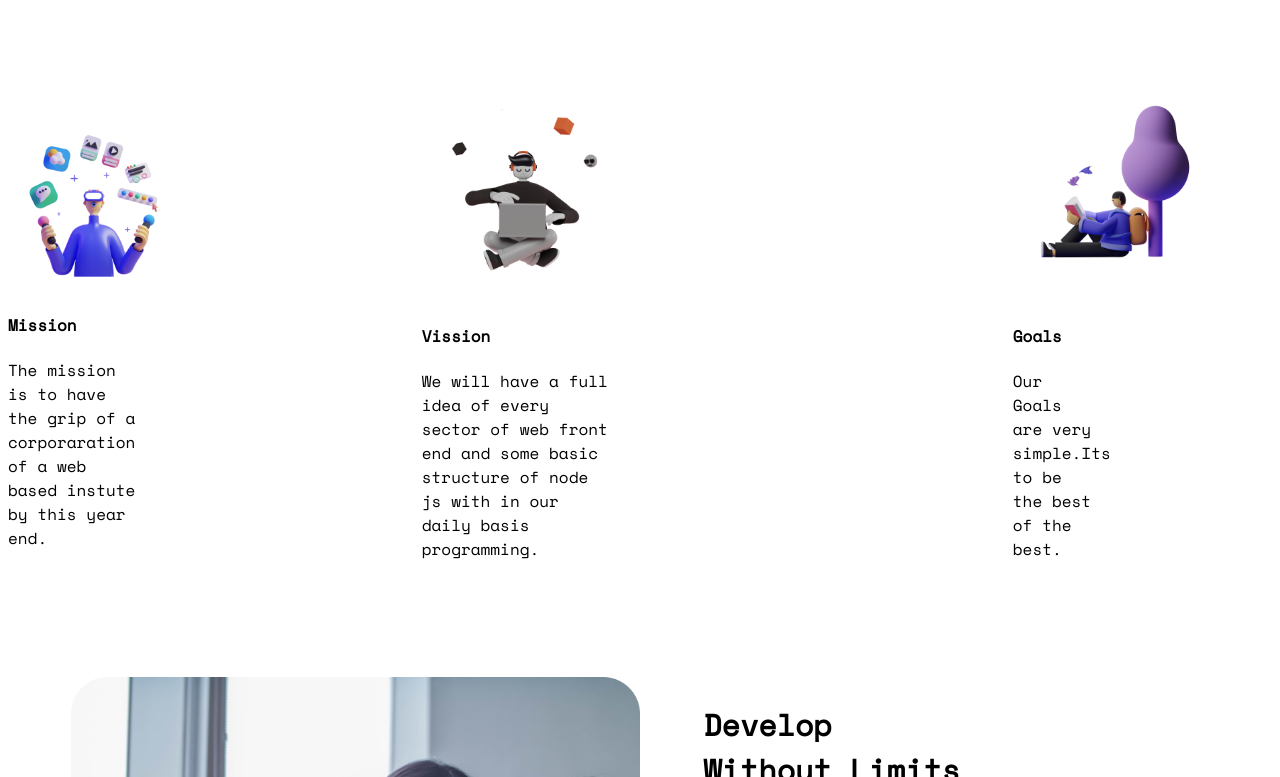
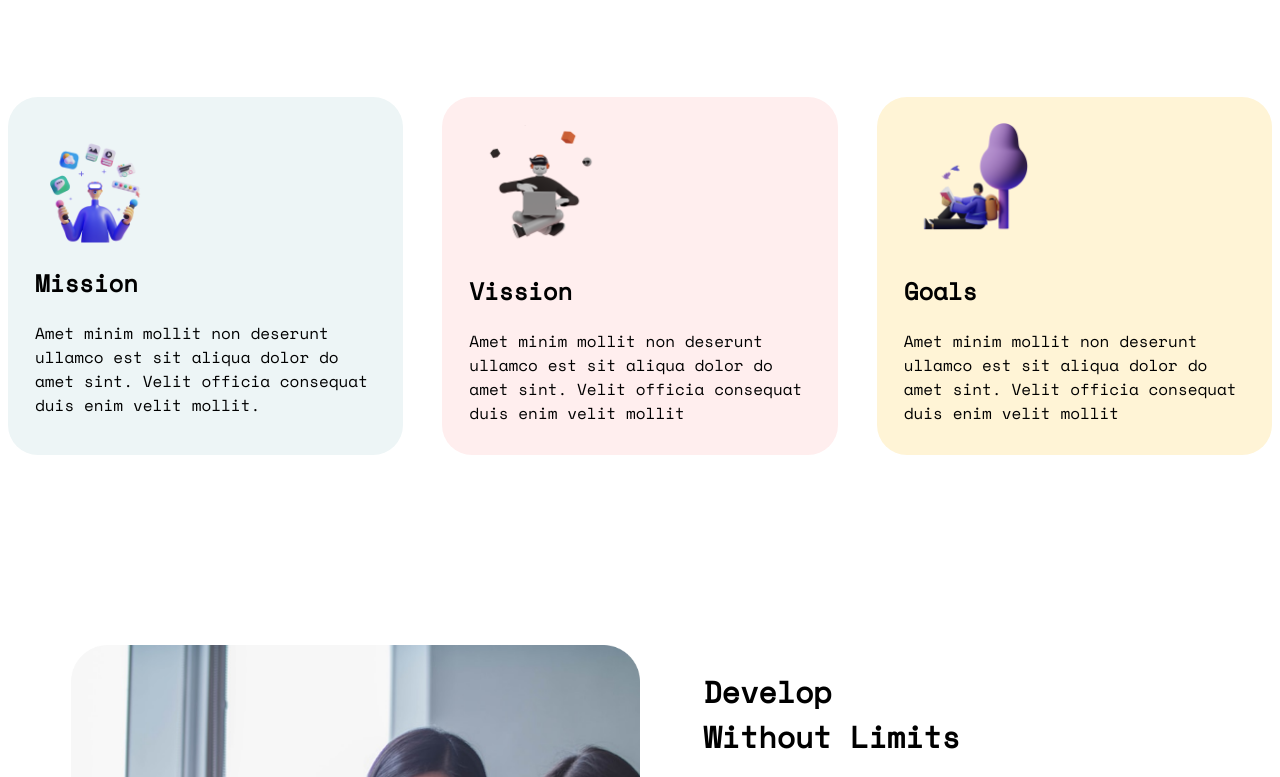
Before and after one commit to itsMrApon/hero-assignment1, a plain HTML site: page index.html in a window 1280 px wide. Shown: the part 749-1526 px from the top of the page. Drawn offline with nearby package versions, Linux system fonts and the light colour scheme.

Commit message:
“end”

```diff
--- a/index.html
+++ b/index.html
@@ -22,7 +22,7 @@
 
 </header>
 
-<!-- intro of mission2022 -->
+<!-- intro of mission2022 ------------------------------->
 <section class="top-banner">
   <div class="flex">
 
@@ -50,7 +50,7 @@
 
 </section>
 
-<!-- bullet box -->
+<!-- bullet box ----------------------------------------->
 <section class="bulletbox">
   <div class="flex">
     <div class="bullethead">
@@ -59,50 +59,41 @@
   </div>
 </section>
 <!-- card-bullet -->
-<section class="bullet-wrapper">
-  <div class="flex">
-    <div class="card-wrapper">
-      <div class="card">
-        <div class="card-img">
-          <img src="/images/illustrators/illustrator-1.png" alt="">
+<section class="second-section">
+  <div class="second-heading">
+
+  </div>
+  <div class="container">
+    <div class="all-box">
+      <div id="mission" class="common-box">
+        <div class="box-image">
+          <img src="images/illustrators/illustrator-1.png" alt="Illustration Image">
         </div>
-        <h4>
-          Mission
-        </h4>
-        <p>The mission is to have the grip of a corporaration of a web based instute by this year end.</p>
-
+        <h3>Mission</h3>
+        <p class="common-p2">Amet minim mollit non deserunt
+          ullamco est sit aliqua dolor do amet sint. Velit officia consequat duis enim velit mollit.</p>
       </div>
-    </div>
-    <!--  -->
-    <div class="card-wrapper">
-      <div class="card">
-        <div class="card-img">
-          <img src="/images/illustrators/illustrator-2.png" alt="">
+      <div id="vission" class="common-box">
+        <div class="box-image">
+          <img src="/images/illustrators/illustrator-2.png" alt="Illustration Image">
         </div>
-        <h4>
-          Vission
-        </h4>
-        <p>We will have a full idea of every sector of web front end and some basic structure of node js with in our daily basis programming.</p>
-
+        <h3>Vission</h3>
+        <p class="common-p2">Amet minim mollit non deserunt ullamco est sit aliqua dolor do amet sint. Velit officia
+          consequat duis enim velit mollit</p>
       </div>
-    </div>
-    <!--  -->
-    <div class="card-wrapper">
-      <div class="card">
-        <div class="card-img">
-          <img src="/images/illustrators/illustrator-3.png" alt="">
+      <div id="goals" class="common-box">
+        <div class="box-image">
+          <img src="images/illustrators/illustrator-3.png" alt="Illustration Image">
         </div>
-        <h4>
-          Goals
-        </h4>
-        <p>Our Goals are very simple.Its to be the best of the best.</p>
-
+        <h3>Goals</h3>
+        <p class="common-p2">Amet minim mollit non deserunt ullamco est sit aliqua dolor do amet sint. Velit officia
+          consequat duis enim velit mollit</p>
       </div>
     </div>
   </div>
 </section>
 
-<!-- ourdevelop -->
+<!-- ourdevelop ----------------------------------------->
 <section class="develop-banner">
   <div class="flex">
     <div class="developer">
@@ -119,7 +110,7 @@
     </div>
   </div>
 </section>
-<!-- ourcommunity -->
+<!-- ourcommunity --------------------------------------->
 <section class="community-banner">
   <div class="flex">
     <div class="community">
@@ -136,15 +127,14 @@
     </div>
   </div>
 </section>
-<!-- build with react apps -->
+<!-- build with react apps ------------------------------>
 <section class="buildreact-wrapper">
   <div class="buildreact-head">
     <h2>Build <span class="buildreact-yollow">React Application</span></h2>
   </div>
 </section>
-<!-- react basic -->
+<!-- react basic ---------------------------------------->
 <section class="react-banner">
-
 
   <div class="flex">
 
@@ -167,7 +157,7 @@
   </div>
 </section>
 
-<!-- footer  -->
+<!-- footer  -------------------------------------------->
 
 <footer>
   <div class="container">
--- a/style.css
+++ b/style.css
@@ -18,14 +18,14 @@ section {
 }
 
 .flex {
+  /* sobgula jagay box bebhohar er jonno */
   display: flex;
 }
 
-/* intro of mission2022 */
-/* intro of mission2022 */
-/* intro of mission2022 */
+/* intro of mission2022 //////////////////////////////////*/
 
 .mission2022yollow {
+  /* indivudual color bebhoharer jonno */
   color: #ffad5a;
 }
 
@@ -36,8 +36,11 @@ section {
   padding-left: 5%;
 }
 .intro-line {
+  /* akta line er color bheboharer jonno */
   border-left: 5px solid red;
+  /* line hight  */
   height: 220px;
+  /* koto jayga dore thakbe */
   border-radius: 5px;
 }
 .intro img {
@@ -63,33 +66,71 @@ section {
 .top-banner {
 }
 
-/* bullet box */
-/* bullet box */
-/* bullet box */
+/* bullet box ///////////////////////////////////////////*/
+.bullet-wrapper{
+/* akhane border kora hoy */
+/* width: 50%;
+margin: 0 auto; */
+
+}
 
 .bullethead {
+  /* kothay thakbe */
   position: relative;
+  /* left e baray dibe */
   padding-left: 30%;
 }
 .bb2022yollow {
   color: #ffad5a;
 }
 
-/* card-bullet */
+/* card-bullet /////////////////////////////////////////*/
 
-.card {
-  width: 33%;
+.second-section{
+    padding-bottom: 90px;
 }
-.card-img {
-  width: 200px;
+.second-heading h1{
+    text-align: center;
+    font-size: 48px;
+    font-weight: 700;
+    color: #13103A;
 }
-.card-img img {
-  width: 100%;
+.all-box{
+    display: flex;
+    justify-content: space-between;
+}
+#mission{
+    background-color: #EDF5F6;
+}
+#vission{
+    background-color: #FFEEEE;
+}
+#goals{
+    background-color: #FFF4D6;
+}
+.common-box{
+    padding: 20px 27px 30px;
+    width: 27%;
+    border-radius: 30px;
+}
+.box-image{
+    width: 140px;
+}
+.box-image img{
+    width: 100%;
+}
+.common-box h3{
+    margin: 10px 0 20px;
+    font-size: 24px;
+    font-weight: 600;
+    color: #000000;
+}
+.common-box p{
+    margin: 0;
 }
 
-/* <!-- ourdevelop --> */
-/* <!-- ourdevelop --> */
-/* <!-- ourdevelop --> */
+
+/* <!-- ourdevelop --> //////////////////////////////////*/
 .developer {
   /* box gula soman nite hoile */
   width: 50%;
@@ -117,15 +158,14 @@ section {
 }
 .develop-banner {
   background-image: url(images/shapes/shape-1.png);
+  /*  */
   width: 100%;
   background-repeat: no-repeat;
   background-position: left;
   background-size: 20%;
 }
 
-/* <!-- ourcommunity --> */
-/* <!-- ourcommunity --> */
-/* <!-- ourcommunity --> */
+/* <!-- ourcommunity --> ////////////////////////////////*/
 .community {
   /* box gula soman nite hoile */
   width: 50%;
@@ -158,9 +198,7 @@ section {
   background-repeat: no-repeat;
   background-position: bottom right;
 }
-/* <!-- build apps --> */
-/* <!-- build apps --> */
-/* <!-- build apps --> */
+/* <!-- build apps --> //////////////////////////////////*/
 .buildreact-head {
   position: relative;
   padding-left: 30%;
@@ -169,9 +207,7 @@ section {
 .buildreact-yollow {
   color: #ffad5a;
 }
-/* <!-- react --> */
-/* <!-- react--> */
-/* <!-- react --> */
+/* <!-- react --> ///////////////////////////////////////*/
 .react {
   /* box gula soman nite hoile */
   width: 50%;
@@ -194,7 +230,7 @@ section {
 
 .reactheadash
 
-/* <!-- footer  --> */
+/* <!-- footer  --> /////////////////////////////////////*/
 
 .fsred2022red {
   color: red;
```
